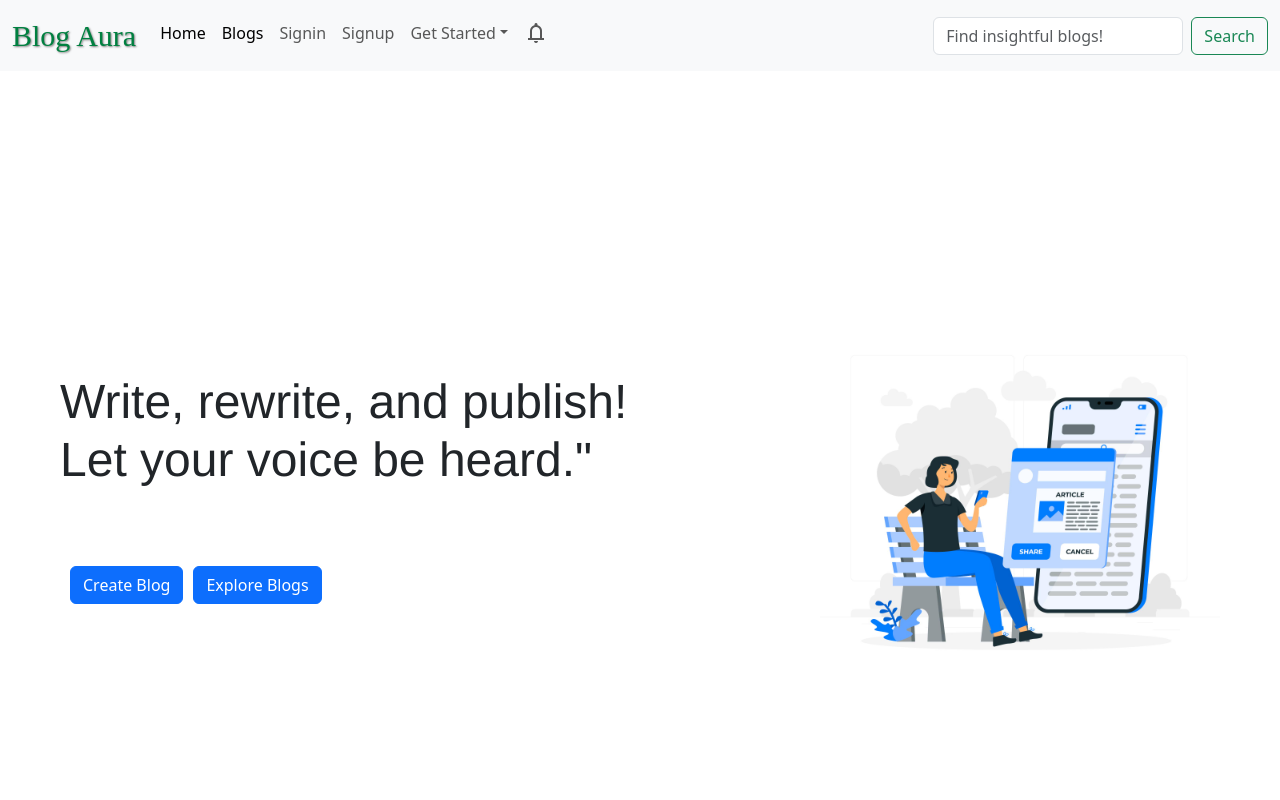
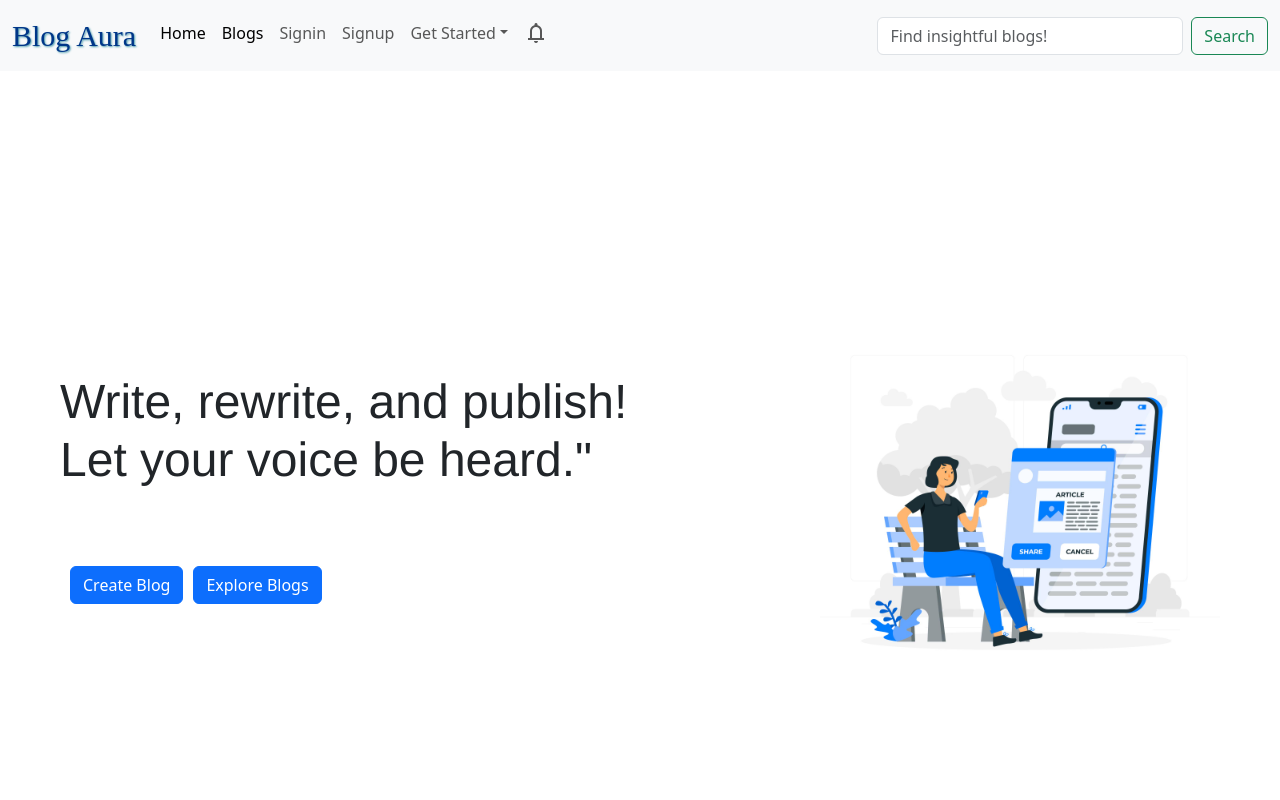
Before and after one commit to mohit-soni2003/Blog-website, a React (Vite) app in the folder frontend/blog-website/: page / in a window 1280 px wide. Shown: the top 800 px of the page. Built offline with nearby package versions, Linux system fonts and the light colour scheme; the HTML template or start-up script is replaced by a standard one.

Commit message:
nav title style changed

```diff
--- a/frontend/blog-website/src/components/Nav.css
+++ b/frontend/blog-website/src/components/Nav.css
@@ -11,13 +11,13 @@
   }
 
   .d-flex{
-    width: 30%;
+    width: 35%;
   }
 
   .nav-title{
     font-size: 30px;
     font-family: 'Dancing Script', cursive;
-    color: rgb(0, 128, 64);
-    text-shadow: 1px 1px 2px rgb(126, 126, 126);
+    color: rgb(0, 54, 136);
+    text-shadow: 1px 1px 2px rgb(72, 154, 172);
 
   }
--- a/frontend/blog-website/src/components/Nav.jsx
+++ b/frontend/blog-website/src/components/Nav.jsx
@@ -116,8 +116,8 @@ export default function NavigationBar() {
               />
               <Button variant="outline-success">Search</Button>
             </Form>
+          {logoutButtonStatus()}
           </Navbar.Collapse>
-          {logoutButtonStatus()}
         </Container>
       </Navbar>
     </>
```
